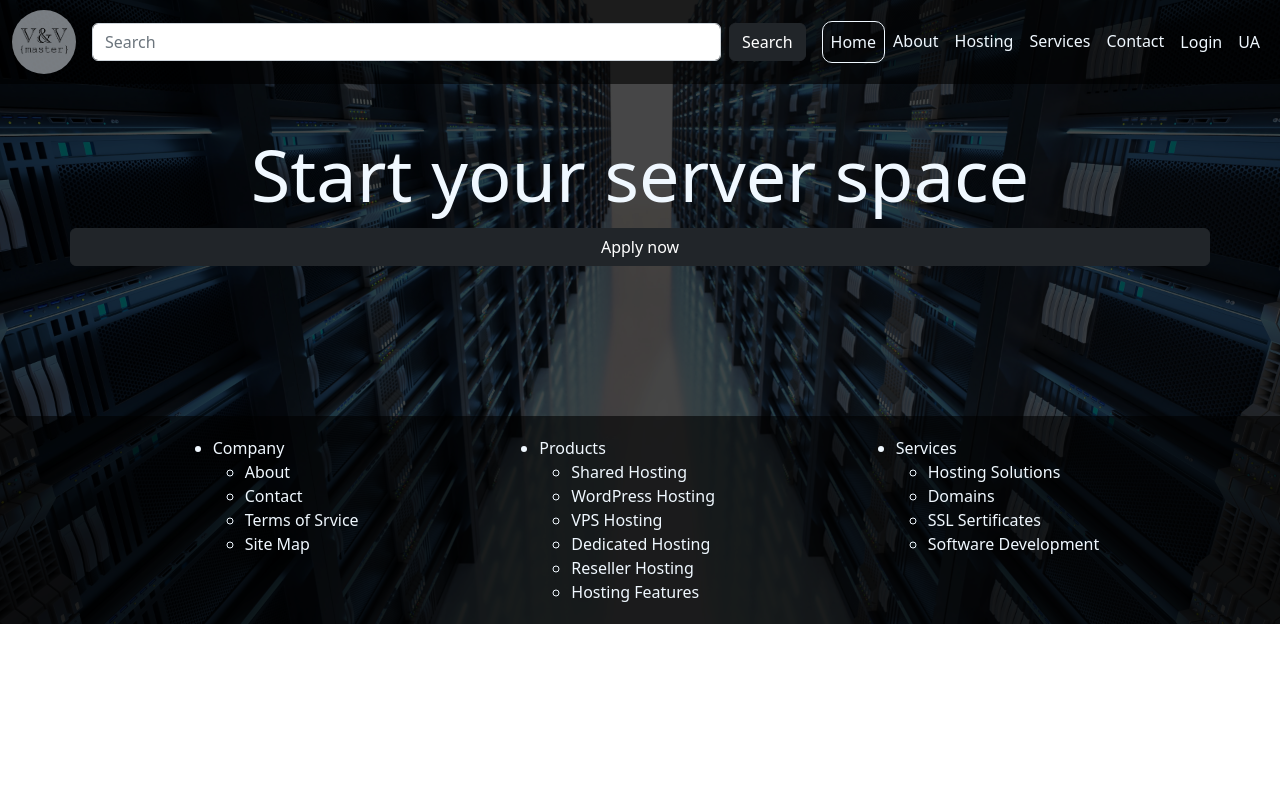
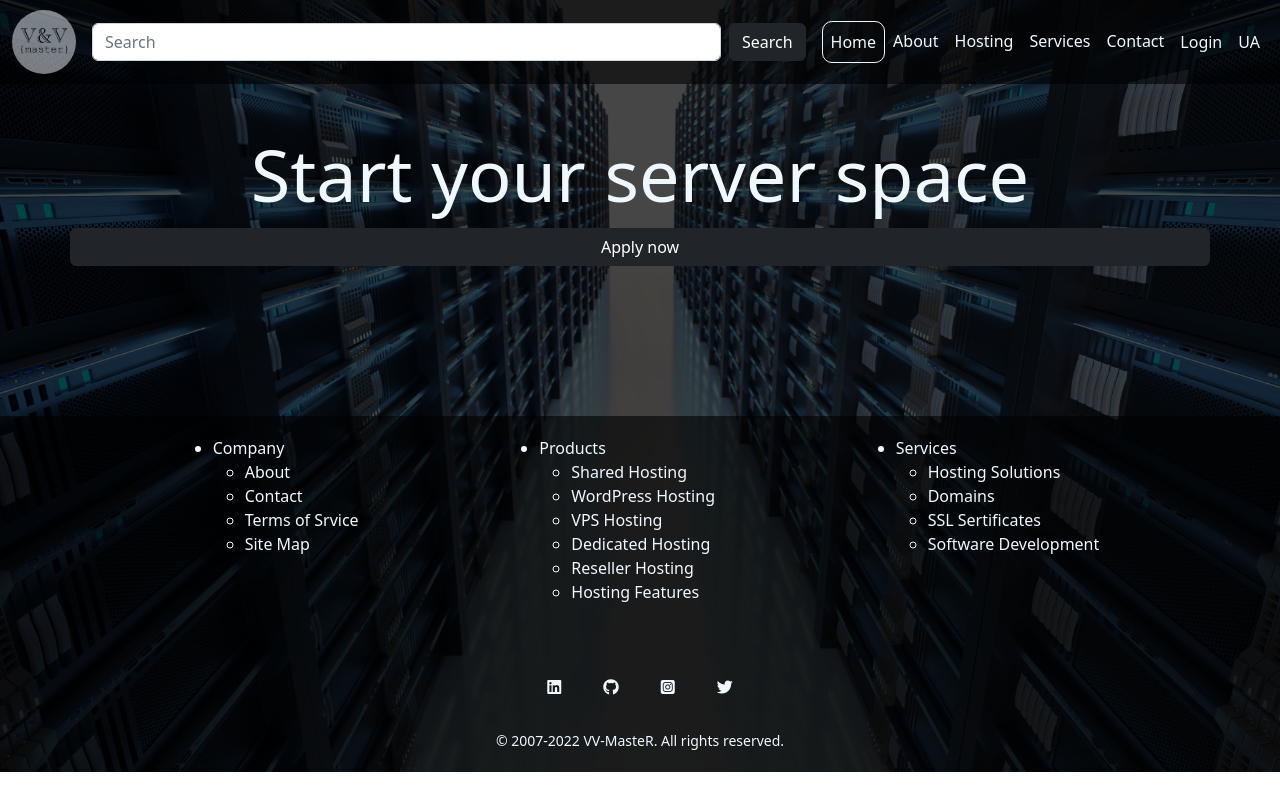
Before and after one commit to annasvrv/vv_master_page, a React (Create React App) app: page / in a window 1280 px wide. Built offline with nearby package versions, Linux system fonts and the light colour scheme.

Commit message:
built homepage structure

```diff
--- a/public/index.html
+++ b/public/index.html
@@ -11,6 +11,10 @@
     />
 
     <link rel="manifest" href="%PUBLIC_URL%/manifest.json" />
+    <script
+      src="https://kit.fontawesome.com/12620f1f22.js"
+      crossorigin="anonymous"
+    ></script>
 
     <title>VV Master - Server rent space company</title>
   </head>
--- a/src/components/Footer.js
+++ b/src/components/Footer.js
@@ -36,6 +36,51 @@ export default function Footer() {
           </ul>
         </li>
       </ul>
+      <section className="mt-5">
+        <div className="text-center m-2 p-3 d-flex justify-content-center">
+          <a
+            href="/"
+            target="_blank"
+            rel="noreferrer"
+            className="btn btn-branding-outline-footer social-footer me-3"
+            title="LinkedIn profile"
+          >
+            <i className="fa-brands fa-linkedin"></i>
+          </a>
+          <a
+            href="/"
+            target="_blank"
+            rel="noreferrer"
+            className="btn btn-branding-outline-footer social-footer me-3"
+            title="GitHub profile"
+          >
+            <i className="fa-brands fa-github"></i>
+          </a>
+          <a
+            href="/"
+            target="_blank"
+            rel="noreferrer"
+            className="btn btn-branding-outline-footer social-footer me-3"
+            title="Instagram profile"
+          >
+            <i className="fa-brands fa-square-instagram"></i>
+          </a>
+          <a
+            href="/"
+            target="_blank"
+            rel="noreferrer"
+            className="btn btn-branding-outline-footer social-footer"
+            title="Twitter profile"
+          >
+            <i className="fa-brands fa-twitter"></i>
+          </a>
+        </div>
+
+        <p className=" text-center" style={{ fontSize: `14px` }}>
+          <span>&copy;</span> 2007-2022
+          VV-MasteR. All rights reserved.
+        </p>
+      </section>
     </div>
   );
 }
--- a/src/components/Main.js
+++ b/src/components/Main.js
@@ -8,6 +8,7 @@ export default function Main() {
         <div className="row">
           <div className="advert-text">Start your server space</div>
           <button className="btn btn-dark">Apply now</button>
+
         </div>
       </div>
     </div>
--- a/src/styles/Footer.css
+++ b/src/styles/Footer.css
@@ -1,5 +1,5 @@
 .Footer {
-  padding: 20px 0;
+  padding: 20px 0 5px;
   color: rgb(240, 248, 255);
   background-color: rgba(0, 0, 0, 0.6);
 }
@@ -7,3 +7,8 @@
 .Footer .footerMenu {
   margin: 0;
 }
+
+.Footer .social-footer {
+  color: rgb(240, 248, 255);
+  /* border: 1px solid white; */
+}
```
